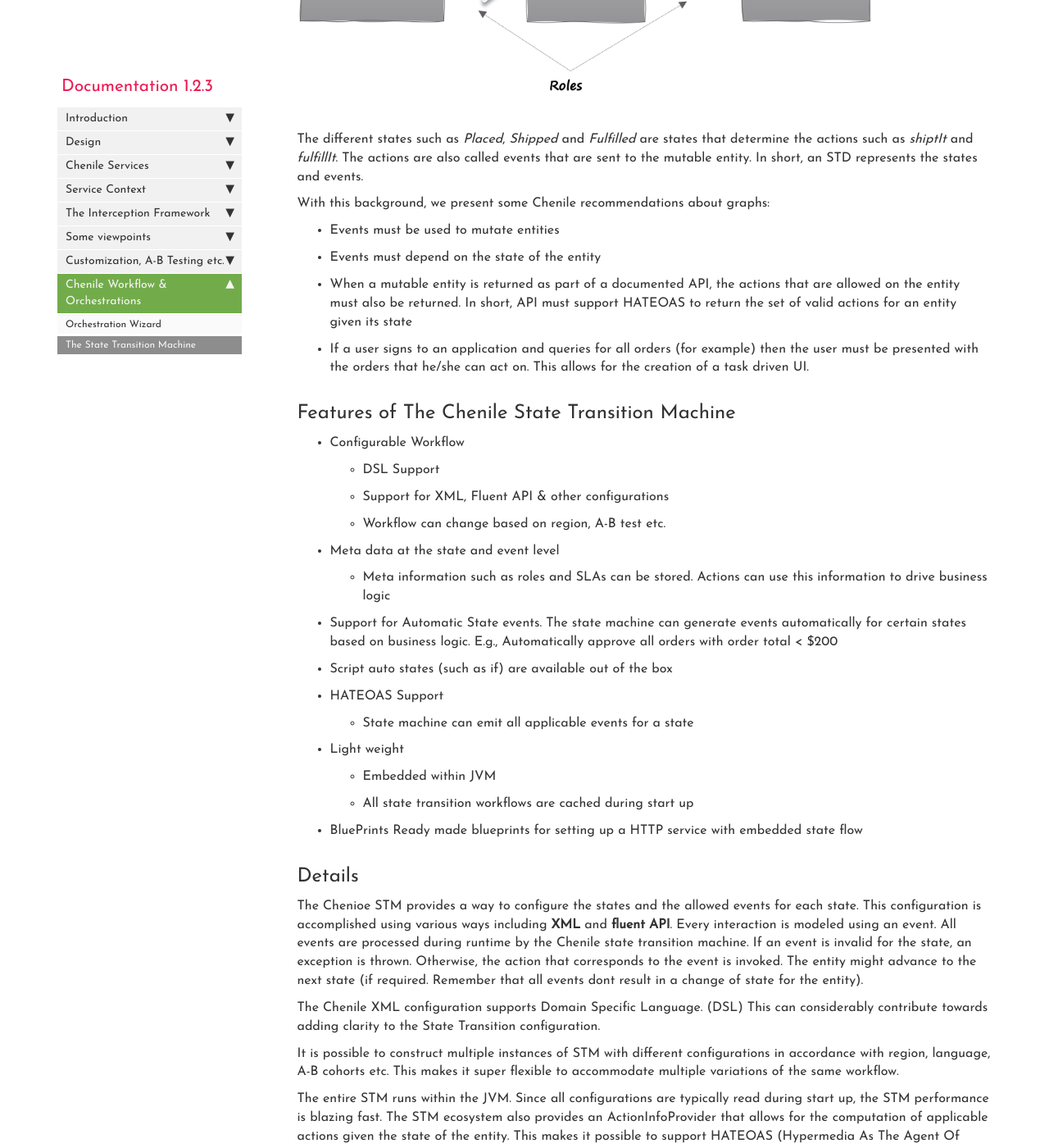
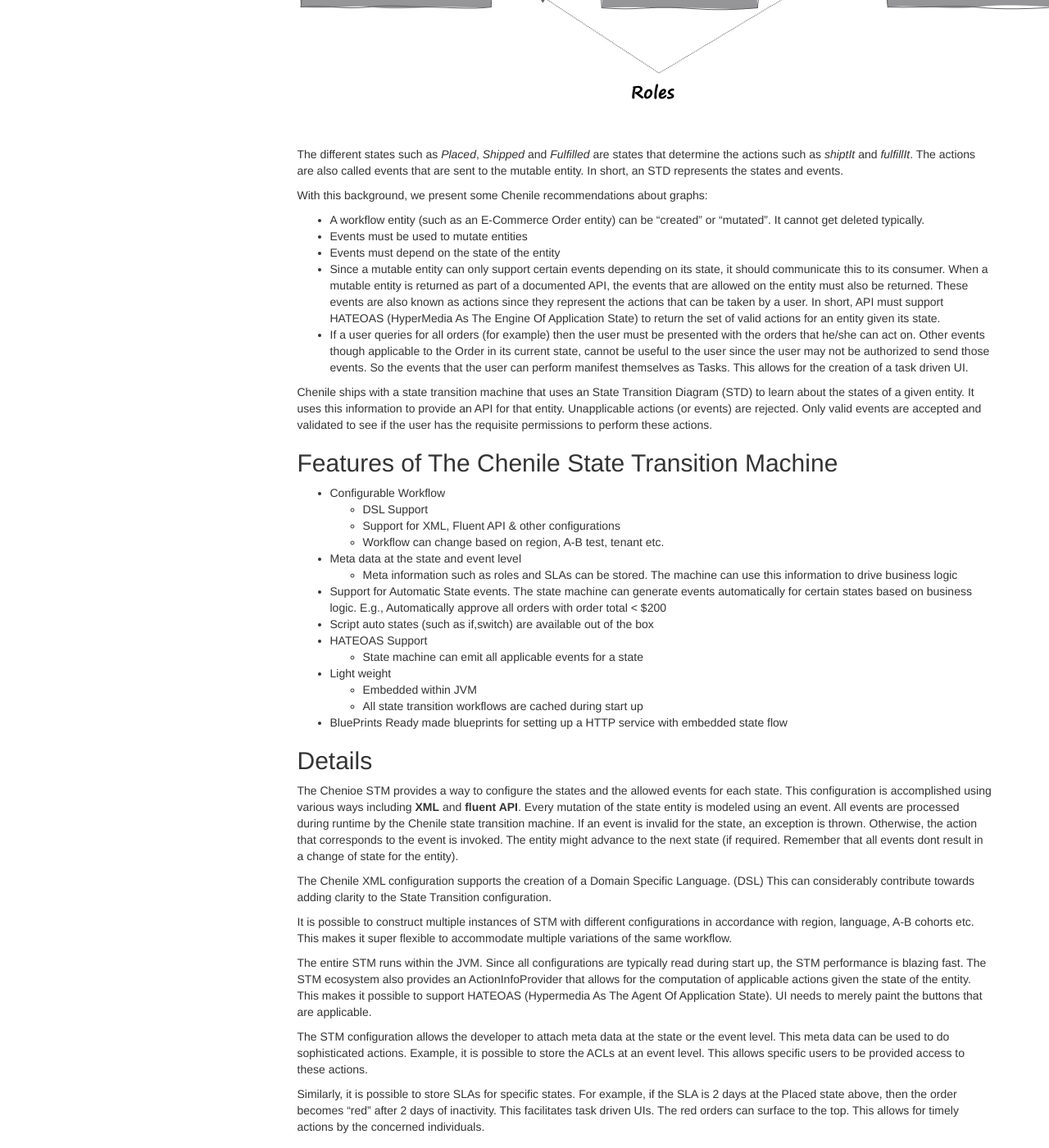
Before and after one commit to rajakolluru/cheniledocs.github.io, a Jekyll site: the page built from pages/chenile/400-stm.md, in a window 1280 px wide and 1400 px high, scrolled down 891 px. Shown: the whole window at 82% size. Built offline with Jekyll 4.4.1, drawn with Linux system fonts in a browser that asks for light colours; nearby versions of some CDN libraries; our own code applies the rules of GitHub Pages for plain Markdown files; library files that are not in the unit come from our copies; comment, search, counter and statistics services are not loaded; some of the changed text lies outside the part shown.

Commit message:
STM tutorial added

```diff
--- a/pages/chenile/400-stm.md
+++ b/pages/chenile/400-stm.md
@@ -1,15 +1,11 @@
----
-title: Chenile State Transition Machine
-keywords: chenile  stm state-transition fsm finite-state
-sidebar: chenile_sidebar
-toc: true
-permalink: /chenile-stm.html
-folder: chenile
-summary: Chenile - State Transition Machine
----
+
+{% include note.html content="Please see the associated tutorial at <a href='chenile-workflow-tutorial.html'>this page</a>" %}
+
+Consider an entity. We typically publish the so-called CRUD operations on it. The entity is first created then it is mutated in multiple ways. Many entities cannot be deleted. They need to be rendered _inactive_ by changing their state so that they cannot be used anymore. Retrieve must be separated from mutation since retrieval varies greatly depending on who wants to retrieve the entity. Moreover, an entity by itself is not suitable for retrieval. Retrieval also applies to a graph of entities rather than single entities. Hence the retrieval part is typically separated from the Create Update and Delete part. This is in accordance with the CQRS pattern which we will discuss in other articles.
+Mutations are however tricky. We will discuss them next.
 
 ## The Mutation Problem
-Important resources need to be mutated over a period of time using non-idempotent operations. In general, the mutations are not arbitrary - there need to be well-defined precise actions that need to be performed on the entity. These actions are further influenced by the state of the entity. As the state of the entity changes, the actions can also change. Application code typically validates these actions and checks if they are applicable.
+Important entities (especially those that have to do with transactions and therefore possess a workflow) need to be mutated over a period of time using non-idempotent operations. In general, the mutations are not arbitrary - there need to be well-defined precise actions that need to be performed on the entity. These actions are further influenced by the state of the entity. As the state of the entity changes, the actions can also change. A trivial example of this in the context of an Order entity, is that we can _close_ an Opened order but we cannot _close_ an order that is already Closed. Application code typically validates these actions and checks if they are applicable.
 
 The state model provides a natural way of modeling the states and the actions. A State transition diagram (STD) is a directed graph with the states represented as nodes and the actions representing the edges. For example, look at the following graph of an order.
 ![Order Graph](/images/chenile/order-std.png)
@@ -18,20 +14,23 @@
 
 With this background, we present some Chenile recommendations about graphs:
 
+* A workflow entity (such as an E-Commerce Order entity) can be "created" or "mutated". It cannot get deleted typically.
 * Events must be used to mutate entities
 * Events must depend on the state of the entity
-* When a mutable entity is returned as part of a documented API, the actions that are allowed on the entity must also be returned. In short, API must support HATEOAS to return the set of valid actions for an entity given its state
-* If a user signs to an application and queries for all orders (for example) then the user must be presented with the orders that he/she can act on. This allows for the creation of a task driven UI.
+* Since a mutable entity can only support certain events depending on its state, it should communicate this to its consumer. When a mutable entity is returned as part of a documented API, the events that are allowed on the entity must also be returned. These events are also known as actions since they represent the actions that can be taken by a user. In short, API must support HATEOAS (HyperMedia As The Engine Of Application State) to return the set of valid actions for an entity given its state.
+* If a user queries for all orders (for example) then the user must be presented with the orders that he/she can act on. Other events though applicable to the Order in its current state, cannot be useful to the user since the user may not be authorized to send those events. So the events that the user can perform manifest themselves as Tasks. This allows for the creation of a task driven UI.
+
+Chenile ships with a state transition machine that uses an State Transition Diagram (STD) to learn about the states of a given entity. It uses this information to provide an API for that entity. Unapplicable actions (or events) are rejected. Only valid events are accepted and validated to see if the user has the requisite permissions to perform these actions.
 
 ## Features of The Chenile State Transition Machine
 * Configurable Workflow
 	- DSL Support
 	- Support for XML, Fluent API  & other configurations
-	- Workflow can change based on region, A-B test etc.
+	- Workflow can change based on region, A-B test, tenant  etc.
 * Meta data at the state and event level
-	- Meta information such as roles and SLAs can be stored. Actions can use this information to drive business logic
+	- Meta information such as roles and SLAs can be stored. The machine can use this information to drive business logic
 * Support for Automatic State events. The state machine can generate events automatically for certain states based on business logic. E.g., Automatically approve all orders with order total < $200
-* Script auto states (such as if)  are available out of the box
+* Script auto states (such as if,switch)  are available out of the box
 * HATEOAS Support
 	- State machine can emit all applicable events for a state
 * Light weight
@@ -41,9 +40,9 @@
 	Ready made blueprints for setting up a HTTP service with embedded state flow
 
 ## Details
-The Chenioe STM provides a way to configure the states and the allowed events for each state. This configuration is accomplished using various ways including __XML__ and __fluent API__. Every interaction is modeled using an event. All events are processed during runtime by the Chenile state transition machine. If an event is invalid for the state, an exception is thrown. Otherwise, the action that corresponds to the event is invoked. The entity might advance to the next state (if required. Remember that all events dont result in a change of state for the entity).
+The Chenioe STM provides a way to configure the states and the allowed events for each state. This configuration is accomplished using various ways including __XML__ and __fluent API__. Every mutation of the state entity is modeled using an event. All events are processed during runtime by the Chenile state transition machine. If an event is invalid for the state, an exception is thrown. Otherwise, the action that corresponds to the event is invoked. The entity might advance to the next state (if required. Remember that all events dont result in a change of state for the entity).
 
-The Chenile XML configuration supports Domain Specific Language. (DSL) This can considerably contribute towards adding clarity to the State Transition configuration.
+The Chenile XML configuration supports the creation of a Domain Specific Language. (DSL) This can considerably contribute towards adding clarity to the State Transition configuration.
 
 It is possible to construct multiple instances of STM with different configurations in accordance with region, language, A-B cohorts etc. This makes it super flexible to accommodate multiple variations of the same workflow.
 
```
Also changed, not shown: pages/chenile-tutorial/chenile-workflow-tutorial.md (added, +251 -0 lines), images/chenile/issue-flow.png (added).
